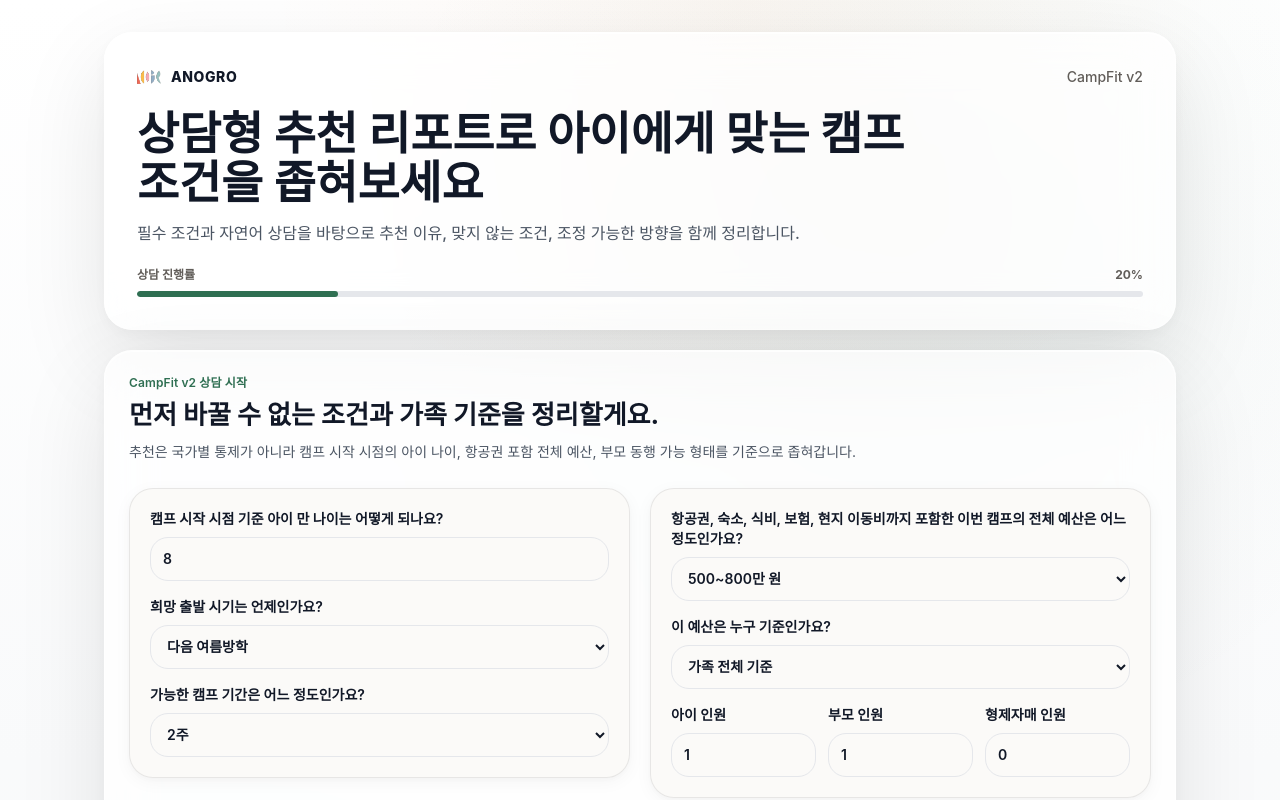
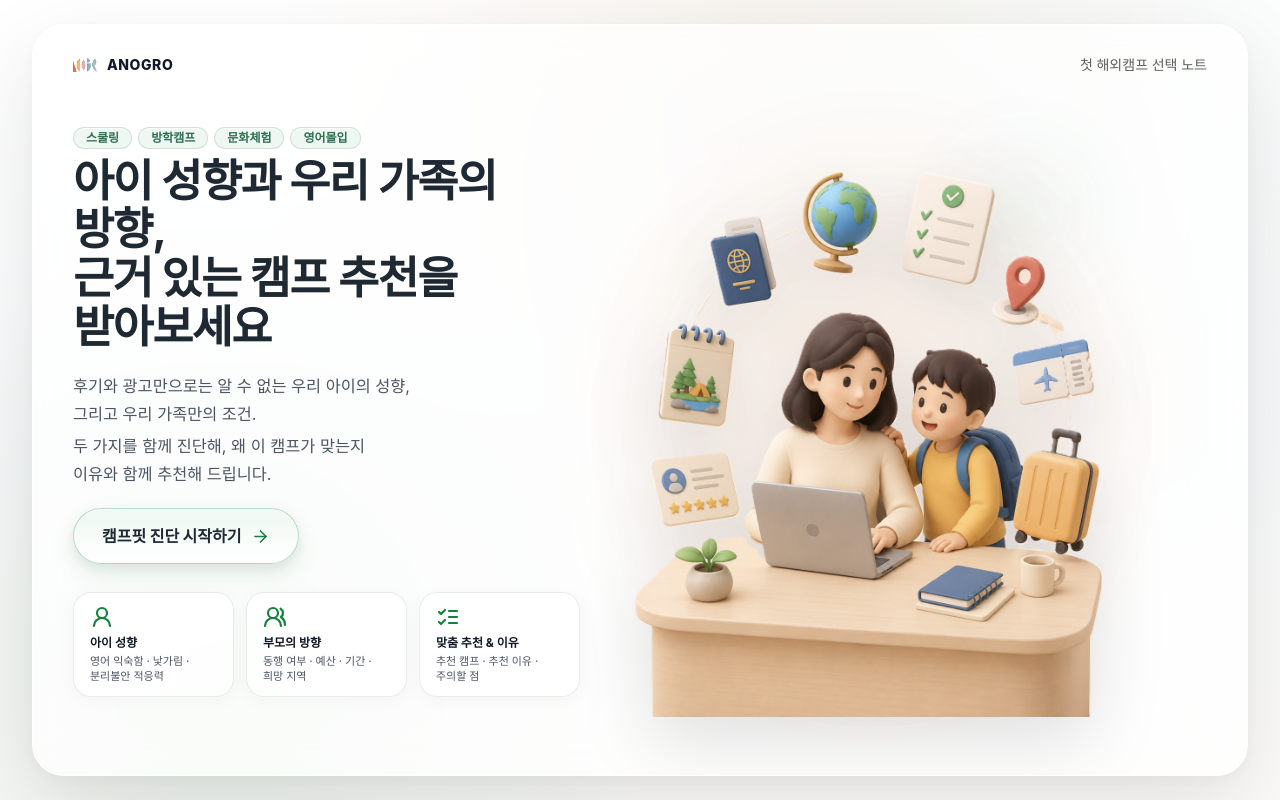
Before and after one commit to anogro/CampFit-AI, a Next.js app: page /campfit in a window 1280 px wide. Shown: the top 800 px of the page. Built offline with nearby package versions, Linux system fonts and the light colour scheme.

Commit message:
Restore CampFit landing before v2 flow

```diff
--- a/components/campfit/v2/CampFitV2Flow.tsx
+++ b/components/campfit/v2/CampFitV2Flow.tsx
@@ -1,6 +1,7 @@
 "use client"
 
 import { useState } from "react"
+import { CampfitStartHero } from "@/components/campfit/CampfitStartHero"
 import { AIUnderstandingReview } from "@/components/campfit/v2/AIUnderstandingReview"
 import { ConsultingReportView } from "@/components/campfit/v2/ConsultingReportView"
 import { DynamicQuestionFlow, type DynamicQuestionAnswerDraft } from "@/components/campfit/v2/DynamicQuestionFlow"
@@ -21,7 +22,7 @@ type CreateV2SessionResponse = {
 }
 
 export function CampFitV2Flow() {
-  const [step, setStep] = useState<CampFitV2Step>("required_intake")
+  const [step, setStep] = useState<CampFitV2Step>("landing")
   const [requiredIntake, setRequiredIntake] = useState<RequiredIntake>(initialRequiredIntake)
   const [naturalInput, setNaturalInput] = useState<NaturalConsultationInput>(initialNaturalInput)
   const [sessionId, setSessionId] = useState<string | null>(null)
@@ -96,6 +97,10 @@ export function CampFitV2Flow() {
     setReport(result.report)
     setRecommendationRunId(result.recommendationRunId)
     setStep("report")
+  }
+
+  if (step === "landing") {
+    return <CampfitStartHero onStart={() => setStep("required_intake")} />
   }
 
   return (
--- a/components/campfit/v2/types.ts
+++ b/components/campfit/v2/types.ts
@@ -1,6 +1,6 @@
 import type { AIExtractionResult, DynamicQuestion, NaturalConsultationInput, RecommendationReportV2, RequiredIntake } from "@/types/campfitV2"
 
-export type CampFitV2Step = "required_intake" | "natural_input" | "ai_review" | "dynamic_questions" | "report"
+export type CampFitV2Step = "landing" | "required_intake" | "natural_input" | "ai_review" | "dynamic_questions" | "report"
 
 export type MaterializedQuestionView = DynamicQuestion & {
   readonly dynamicQuestionId: string
```
